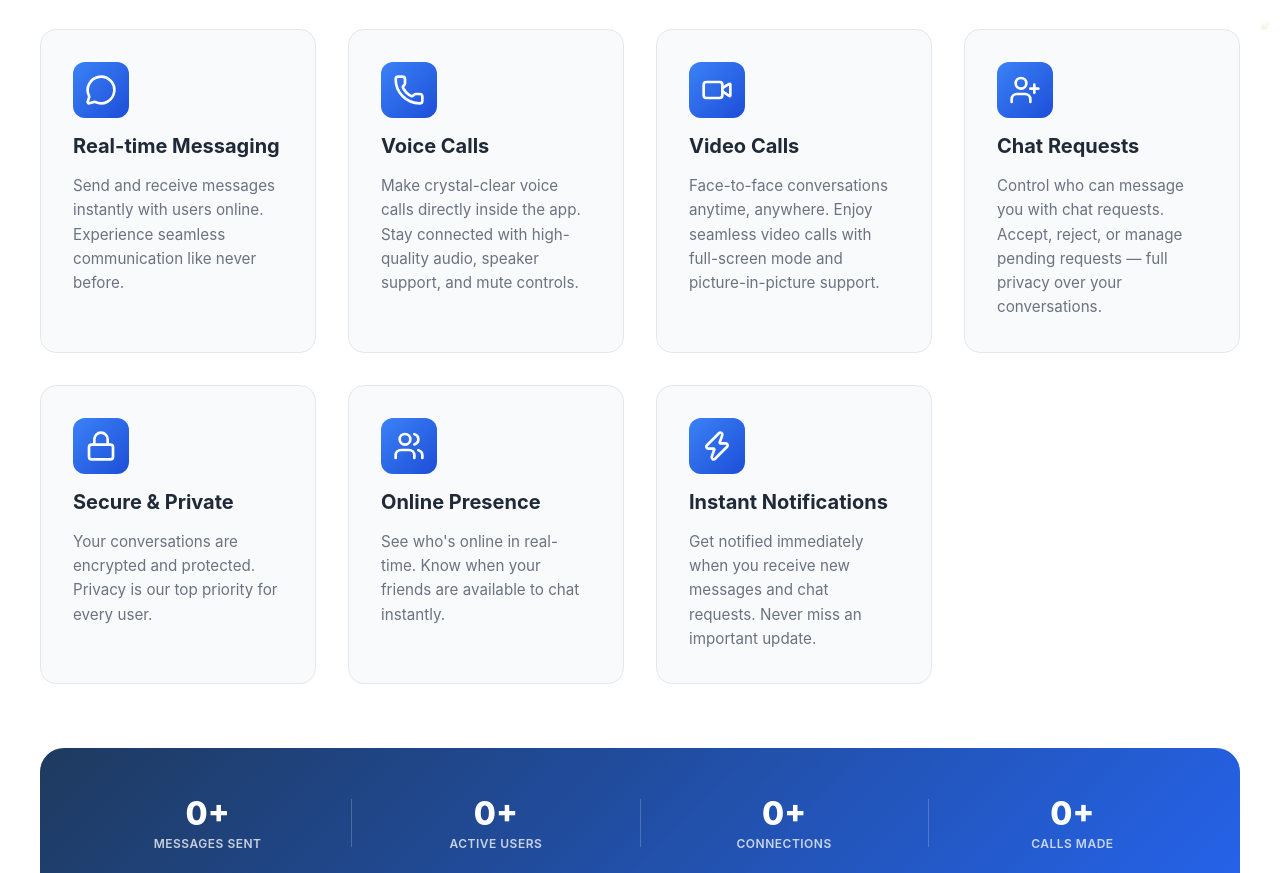
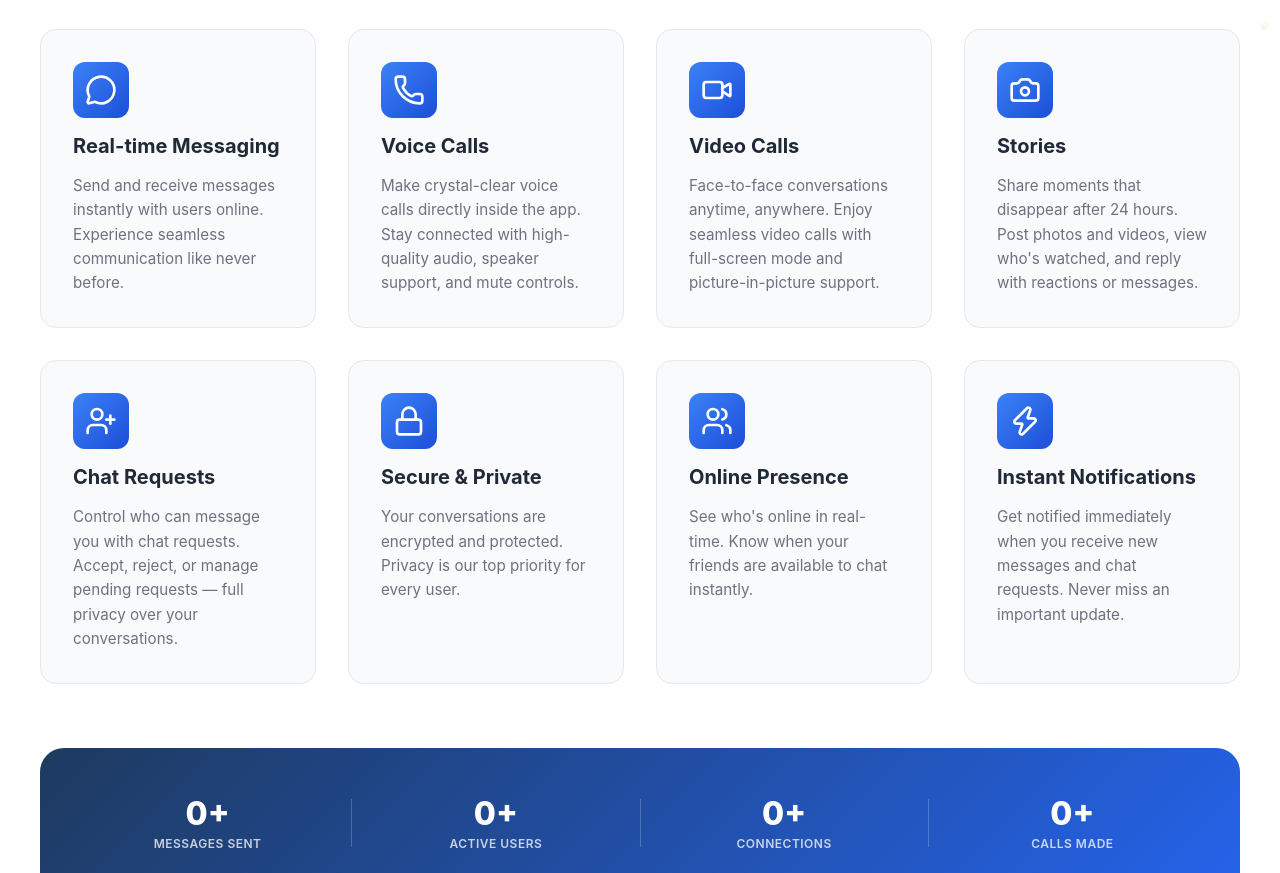
Before and after one commit to rohanz2003/Connect-it, a React (Create React App) app in the folder client/: page / in a window 1280 px wide. Shown: the part 760-1633 px from the top of the page. Built offline with nearby package versions, Linux system fonts and the light colour scheme; no server answers.

Commit message:
feat: add Stories feature card to landing page

```diff
--- a/client/src/components/Landing.js
+++ b/client/src/components/Landing.js
@@ -1,6 +1,6 @@
 import React, { useEffect, useState, useRef } from "react";
 import { Link } from "react-router-dom";
-import { MessageCircle, Lock, Users, Zap, Phone, Video, UserPlus, MessageSquare, PhoneCall, Activity } from "lucide-react";
+import { MessageCircle, Lock, Users, Zap, Phone, Video, UserPlus, MessageSquare, PhoneCall, Activity, Camera } from "lucide-react";
 import { motion } from "framer-motion";
 import Header from "./Header";
 import Footer from "./Footer";
@@ -67,6 +67,12 @@ const Landing = () => {
       title: "Video Calls",
       description:
         "Face-to-face conversations anytime, anywhere. Enjoy seamless video calls with full-screen mode and picture-in-picture support.",
+    },
+    {
+      icon: Camera,
+      title: "Stories",
+      description:
+        "Share moments that disappear after 24 hours. Post photos and videos, view who's watched, and reply with reactions or messages.",
     },
     {
       icon: UserPlus,
```
